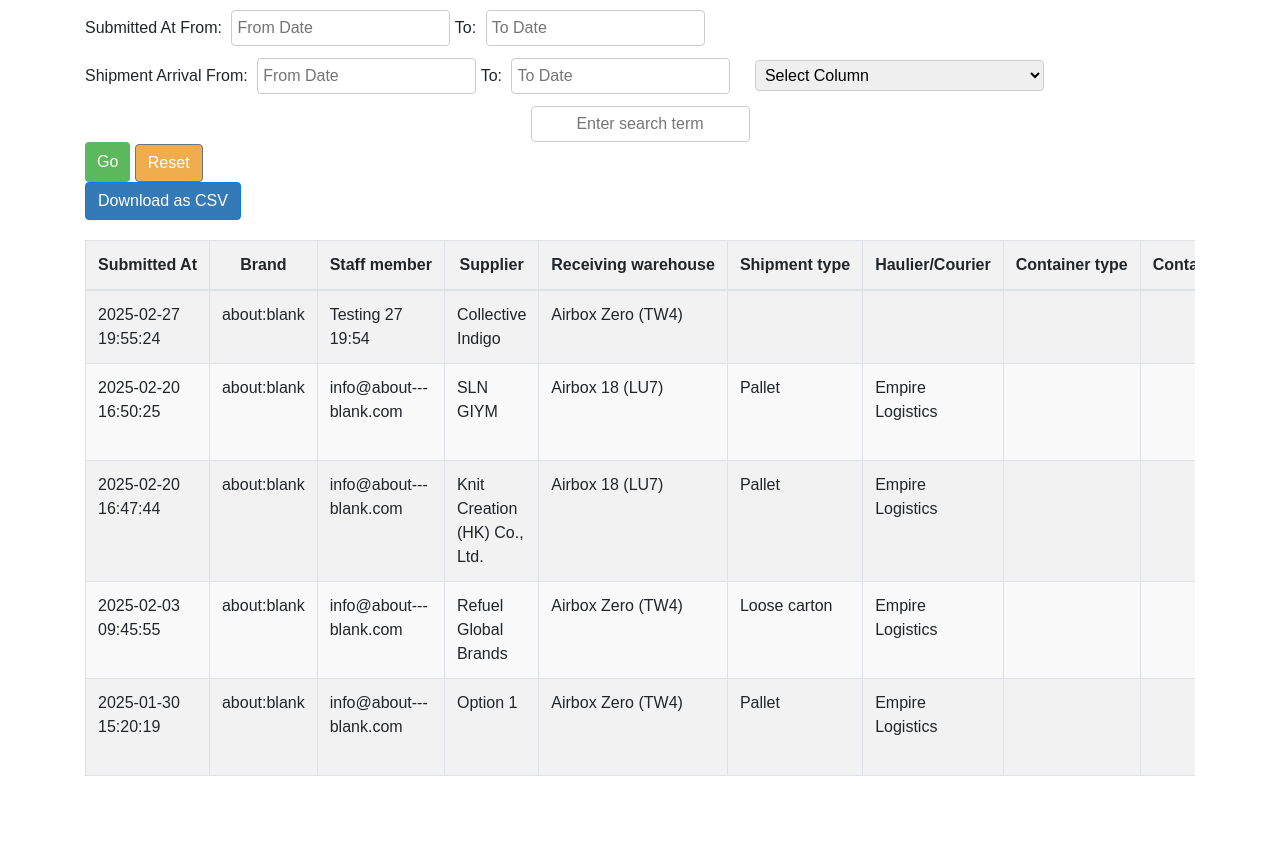
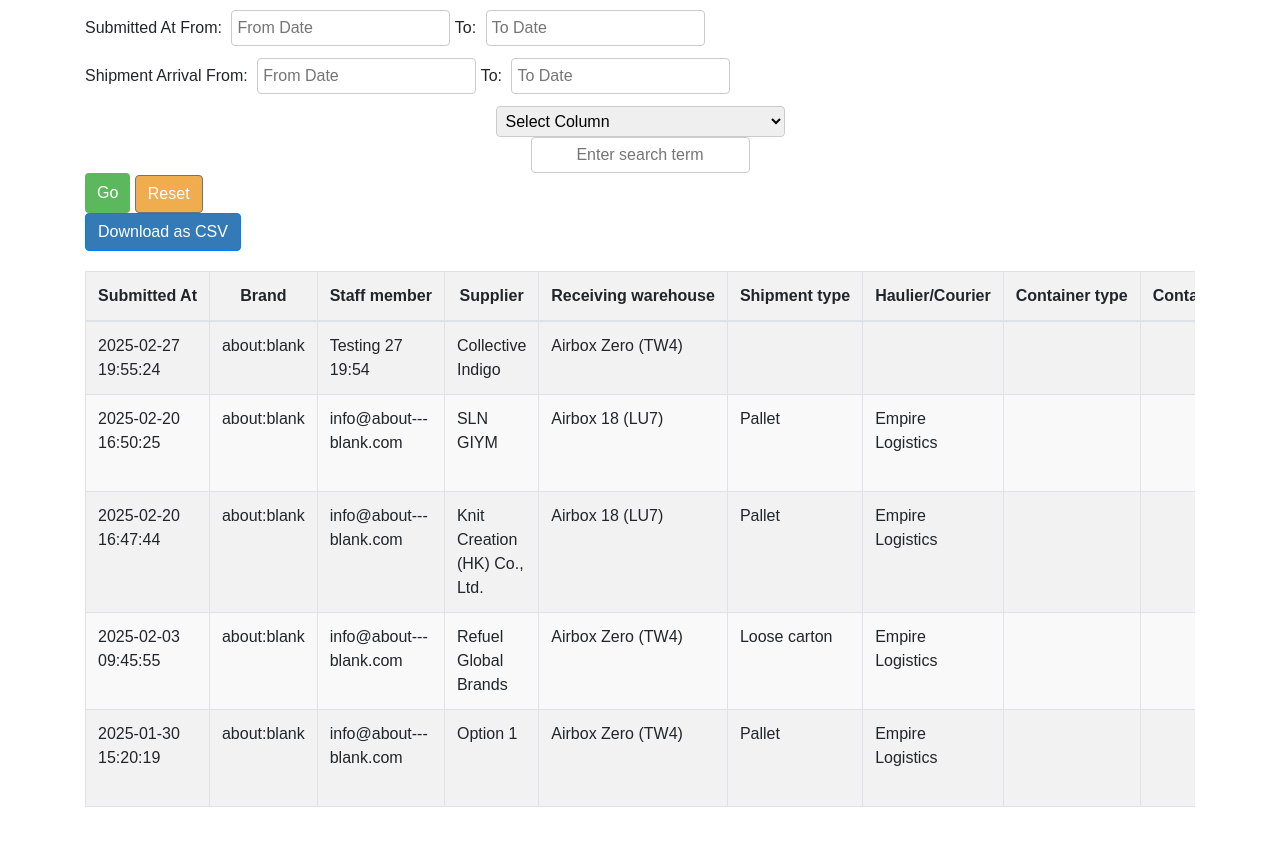
Before and after one commit to NicoleAirbox/PaperformLog, a website: page aboutblank.html in a window 1280 px wide. Shown: the part 88-931 px from the top of the page. Before the commit the page ends 900 px from the top, so only its background shows below. Drawn offline with nearby package versions, Linux system fonts and the light colour scheme.

Commit message:
Update aboutblank.html

```diff
--- a/aboutblank.html
+++ b/aboutblank.html
@@ -156,7 +156,8 @@
             <input type="text" id="shipmentArrivalTo" class="datepicker" placeholder="To Date">
         </div>
 
-        <!-- Column Search -->
+        <!-- Move the select element into its own div for line break -->
+        <div style="clear: both;">
             <select id="columnSelect">
                 <option value="">Select Column</option>
                 <option value="timestamp">Submitted At</option>
@@ -196,6 +197,8 @@
                 <option value="Pre-order SKUs">Pre-order SKUs</option>
                 <option value="Further comments">Further comments</option>
             </select>
+        </div>
+
         <input type="text" id="searchInput" placeholder="Enter search term">
         <button id="searchButton">Go</button>
         <!-- Reset Button -->
```
Lines whose indentation alone changed are shown as unchanged.
